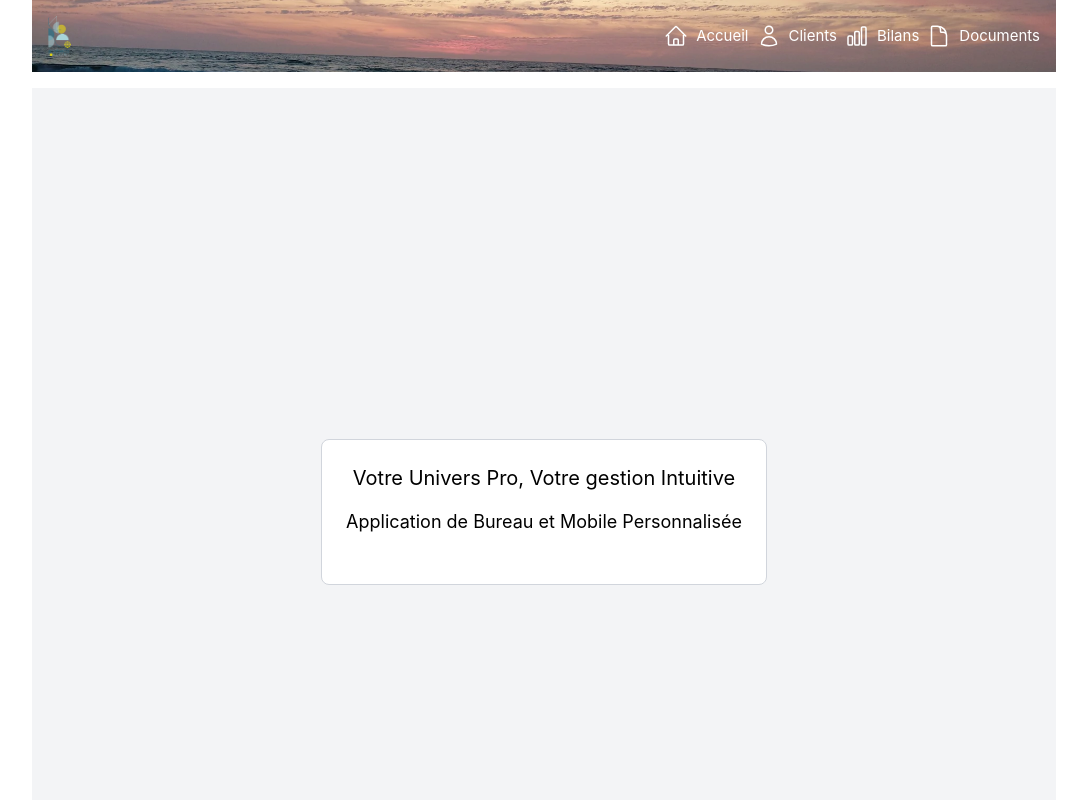
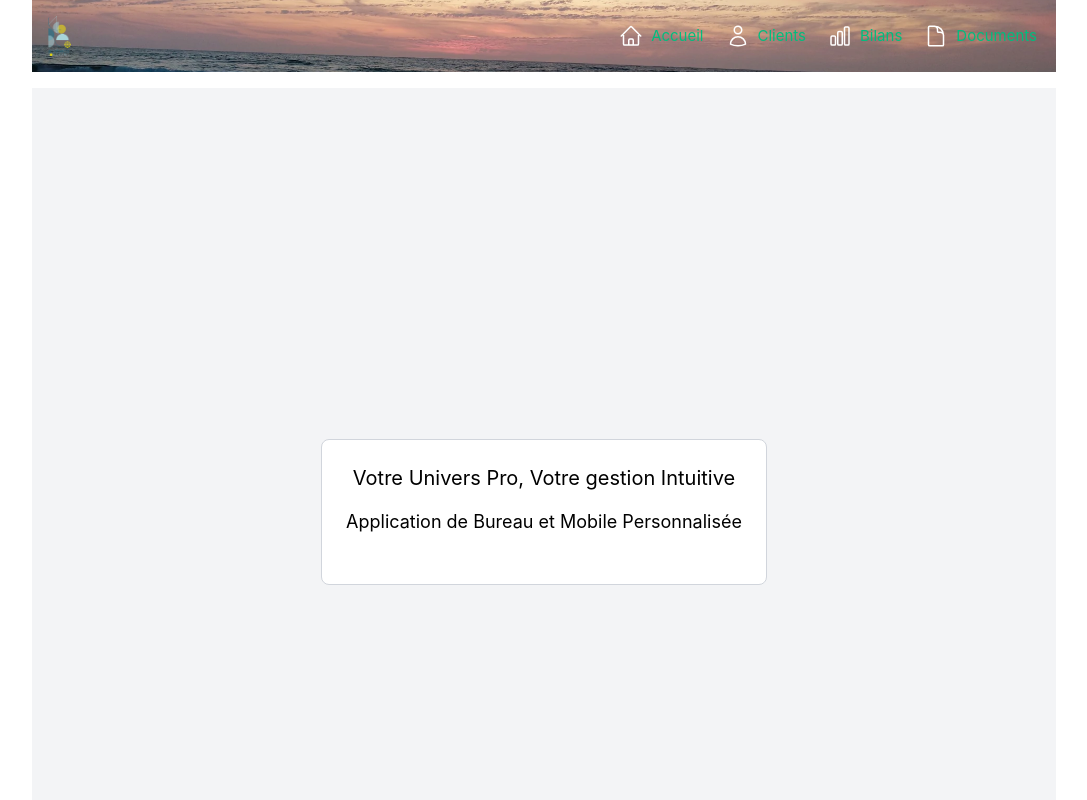
Before and after one commit to JIJOU64/NabV1, a Vue app in the folder NabVueFront/: page / in a window 1280 px wide. Shown: the top 800 px of the page, without its empty margins (0-1087 px from the left). Built offline with nearby package versions, Linux system fonts and the light colour scheme.

Commit message:
WIP Crmheader.vue

```diff
--- a/NabVueFront/src/components/CrmHeader.vue
+++ b/NabVueFront/src/components/CrmHeader.vue
@@ -3,31 +3,38 @@
     v-bind="$attrs"
     :style="imageUrlPhoto ? { backgroundImage: `url(${imageUrlPhoto})` } : {}"
     class="p-4 flex items-center justify-between bg-blue-500 text-white bg-cover bg-center">
-    <!-- Images du logo -->
+
+    <!-- Logo -->
     <div class="flex items-center space-x-4">
-      <img v-if="imageUrlLogo" :src="imageUrlLogo" alt="Logo" class="h-10">
+      <img v-if="imageUrlLogo" :src="imageUrlLogo" alt="Logo" class="h-10" />
     </div>
-    <div class="flex items-center space-x-2">
+
+    <!-- Menu de navigation -->
+    <div class="flex w-full justify-end lg:flex-row flex-col lg:space-x-4 space-y-4 lg:space-y-0">
+      <router-link to="/" class="flex items-center space-x-2">
         <HomeIcon class="w-6 h-6 text-white" />
         <span>Accueil</span>
+      </router-link>
+      <router-link to="/client" class="flex items-center space-x-2">
         <UserIcon class="w-6 h-6 text-white" />
         <span>Clients</span>
+      </router-link>
+      <router-link to="#bilans" class="flex items-center space-x-2">
         <ChartBarIcon class="w-6 h-6 text-white" />
         <span>Bilans</span>
+      </router-link>
+      <router-link to="#documents" class="flex items-center space-x-2">
         <DocumentIcon class="w-6 h-6 text-white" />
         <span>Documents</span>
-
+      </router-link>
     </div>
   </header>
 </template>
 
 <script setup>
-console.log("Liaison page?")
-
-// Import des icônes Heroicons
 import { HomeIcon, UserIcon, ChartBarIcon, DocumentIcon } from '@heroicons/vue/24/outline'
 
 // Déclaration des images
-const imageUrlLogo = new URL('@/assets/images/LogoNabiha.png', import.meta.url).href;
-const imageUrlPhoto = new URL('@/assets/images/ImageBiasr.WebP', import.meta.url).href;
+const imageUrlLogo = new URL('@/assets/images/LogoNabiha.png', import.meta.url).href
+const imageUrlPhoto = new URL('@/assets/images/ImageBiasr.WebP', import.meta.url).href
 </script>
```
Lines whose indentation alone changed are shown as unchanged.
